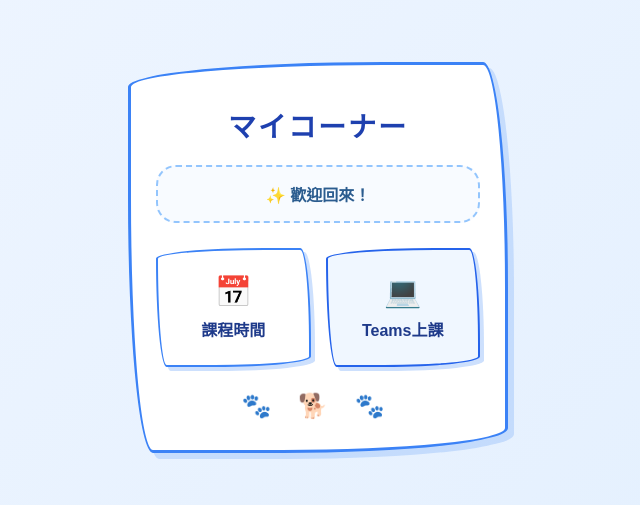
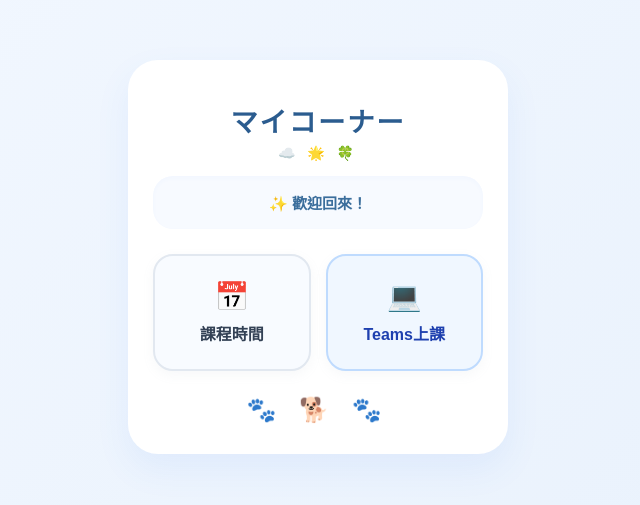
Before and after one commit to kuro12071021-creator/line-liff-tes, a plain HTML site: page index.html in a window 1280 px wide. Shown: the part 143-648 px from the top of the page, without its empty margins (322-962 px from the left). Drawn offline with Linux system fonts and the light colour scheme; a web font is replaced by a local one.

Commit message:
Update index.html

```diff
--- a/index.html
+++ b/index.html
@@ -15,8 +15,8 @@
         }
         body {
             font-family: 'Zen Maru Gothic', sans-serif !important;
-            background: linear-gradient(135deg, #f0f6ff 0%, #e2effe 100%);
-            color: #3b4d61;
+            background: linear-gradient(135deg, #f3f8ff 0%, #e8f1fc 100%);
+            color: #4a5568;
             margin: 0;
             padding: 20px;
             text-align: center;
@@ -26,39 +26,45 @@
             align-items: center;
             min-height: 100vh;
         }
-        /* 主卡片：手繪有機邊框與偏移陰影 */
+        /* 主卡片：拿掉邊框，改用柔和圓角與清爽陰影 */
         .container {
             width: 100%;
             max-width: 380px;
             background: #ffffff;
             padding: 40px 25px 30px 25px;
-            border: 3px solid #3b82f6;
-            border-radius: 255px 25px 225px 25px/25px 225px 25px 255px;
-            box-shadow: 6px 6px 0px rgba(59, 130, 246, 0.2);
+            border-radius: 30px;
+            box-shadow: 0 15px 35px rgba(59, 130, 246, 0.08);
             margin: auto;
             position: relative;
         }
 
+        /* 標題帶點手繪裝飾 */
         h2 {
-            color: #1e40af;
+            color: #2b5c8f;
             margin-top: 0;
             margin-bottom: 5px;
-            font-size: 1.75em;
+            font-size: 1.7em;
             font-weight: 700;
             letter-spacing: 2px;
         }
+        .title-doodle {
+            font-size: 14px;
+            color: #60a5fa;
+            margin-bottom: 15px;
+            letter-spacing: 4px;
+        }
 
-        /* 歡迎狀態卡片：手繪筆記框風格 */
+        /* 歡迎狀態卡片：簡約手帳風 */
         .welcome-card {
-            background: #f8fbff;
-            border: 2px dashed #93c5fd;
+            background: #f7faff;
             border-radius: 20px;
-            padding: 15px;
-            margin: 20px 0 25px 0;
+            padding: 16px;
+            margin: 15px 0 25px 0;
+            box-shadow: inset 0 2px 4px rgba(59, 130, 246, 0.03);
         }
         #status {
-            color: #2b5c8f;
-            font-size: 16px;
+            color: #3b6e9c;
+            font-size: 15px;
             margin: 0;
             font-weight: 700;
         }
@@ -69,15 +75,15 @@
             grid-template-columns: 1fr 1fr;
             gap: 15px;
         }
-        /* 按鈕：手繪有機感邊框與硬陰影 */
+        /* 按鈕：柔和無邊框、微立體感 */
         .menu-btn {
-            background: #ffffff;
-            border: 2px solid #3b82f6;
-            border-radius: 255px 25px 225px 25px/25px 225px 25px 255px;
+            background: #f8fbff;
+            border: 2px solid #e2e8f0;
+            border-radius: 20px;
             padding: 24px 10px;
             font-size: 16px;
             font-weight: 700;
-            color: #1e3a8a;
+            color: #334155;
             cursor: pointer;
             transition: all 0.2s ease;
             text-decoration: none;
@@ -85,36 +91,38 @@
             flex-direction: column;
             align-items: center;
             justify-content: center;
-            box-shadow: 4px 4px 0px rgba(59, 130, 246, 0.25);
+            box-shadow: 0 4px 12px rgba(148, 163, 184, 0.08);
         }
         .menu-btn:hover {
             background: #eff6ff;
+            border-color: #93c5fd;
             transform: translateY(-2px);
-            box-shadow: 6px 6px 0px rgba(59, 130, 246, 0.35);
+            box-shadow: 0 6px 16px rgba(59, 130, 246, 0.15);
         }
         .menu-btn:active {
-            transform: translateY(2px);
-            box-shadow: 2px 2px 0px rgba(59, 130, 246, 0.2);
+            transform: translateY(1px);
+            box-shadow: none;
         }
         .menu-btn span {
-            font-size: 30px;
+            font-size: 28px;
             margin-bottom: 8px;
         }
 
         /* Teams 按鈕特色藍色 */
         #btn-meet {
-            border-color: #2563eb;
             background: #f0f7ff;
+            border-color: #bfdbfe;
+            color: #1e40af;
         }
 
-        /* 底部可愛柴犬裝飾區塊 */
+        /* 底部可愛柴犬與手繪草皮裝飾 */
         .footer-art {
             margin-top: 25px;
             opacity: 0.9;
         }
         .cute-shiba {
             font-size: 24px;
-            letter-spacing: 10px;
+            letter-spacing: 8px;
         }
 
         /* 自訂美觀彈跳視窗 */
@@ -134,11 +142,10 @@
         .modal-content {
             background: #ffffff;
             padding: 28px 22px;
-            border: 3px solid #3b82f6;
-            border-radius: 255px 25px 225px 25px/25px 225px 25px 255px;
+            border-radius: 26px;
             width: 88%;
             max-width: 330px;
-            box-shadow: 8px 8px 0px rgba(59, 130, 246, 0.25);
+            box-shadow: 0 20px 40px rgba(0, 0, 0, 0.12);
             text-align: center;
             animation: modalIn 0.3s ease;
         }
@@ -147,7 +154,7 @@
             to { transform: scale(1); opacity: 1; }
         }
         .modal-title {
-            color: #1e40af;
+            color: #2b5c8f;
             font-size: 1.25em;
             font-weight: 700;
             margin-bottom: 15px;
@@ -159,21 +166,20 @@
             line-height: 1.7;
             margin-bottom: 22px;
             text-align: center;
-            background: #f8fbff;
-            border: 2px dashed #93c5fd;
+            background: #f7faff;
             padding: 16px;
-            border-radius: 20px;
+            border-radius: 18px;
         }
         .modal-btn {
             background: #3b82f6;
             color: white;
-            border: 2px solid #1d4ed8;
-            padding: 10px 30px;
-            border-radius: 255px 25px 225px 25px/25px 225px 25px 255px;
+            border: none;
+            padding: 11px 30px;
+            border-radius: 20px;
             font-size: 15px;
             font-weight: 700;
             cursor: pointer;
-            box-shadow: 3px 3px 0px #1e3a8a;
+            box-shadow: 0 4px 12px rgba(59, 130, 246, 0.3);
             transition: all 0.2s;
         }
         .modal-btn:hover {
@@ -185,7 +191,9 @@
 <body>
 
     <div class="container">
+        <!-- 標題與手繪風小裝飾 -->
         <h2>マイコーナー</h2>
+        <div class="title-doodle">☁️ 🌟 🍀</div>
 
         <!-- 歡迎狀態卡片 -->
         <div class="welcome-card">
@@ -225,7 +233,7 @@
 
         let studentSchedule = "";
 
-        // 1. 瞬間讀取本地快取（名字與課表），實現秒開
+        // 1. 本地快取秒開
         const cachedName = localStorage.getItem('student_name');
         const cachedSchedule = localStorage.getItem('student_schedule');
         const cachedLineId = localStorage.getItem('student_line_id');
@@ -237,7 +245,6 @@
             studentSchedule = cachedSchedule;
         }
 
-        // 如果之前已經存過 lineId，直接在背景秒發請求，完全不用等 LINE 初始化！
         if (cachedLineId) {
             fetchDataInBackground(cachedLineId, cachedName || "學生");
         }
@@ -254,10 +261,8 @@
                 const profile = await liff.getProfile();
                 const lineId = profile.userId;
 
-                // 儲存 lineId 供下次秒開使用
                 localStorage.setItem('student_line_id', lineId);
 
-                // 如果剛剛沒有快取 lineId，現在才發請求；或者確保資料最新
                 if (!cachedLineId) {
                     fetchDataInBackground(lineId, profile.displayName);
                 }
@@ -270,7 +275,6 @@
             }
         }
 
-        // 背景非同步請求函數
         async function fetchDataInBackground(lineId, displayName) {
             try {
                 const response = await fetch(`${SCRIPT_URL}?lineId=${lineId}&name=${encodeURIComponent(displayName)}`);
```
